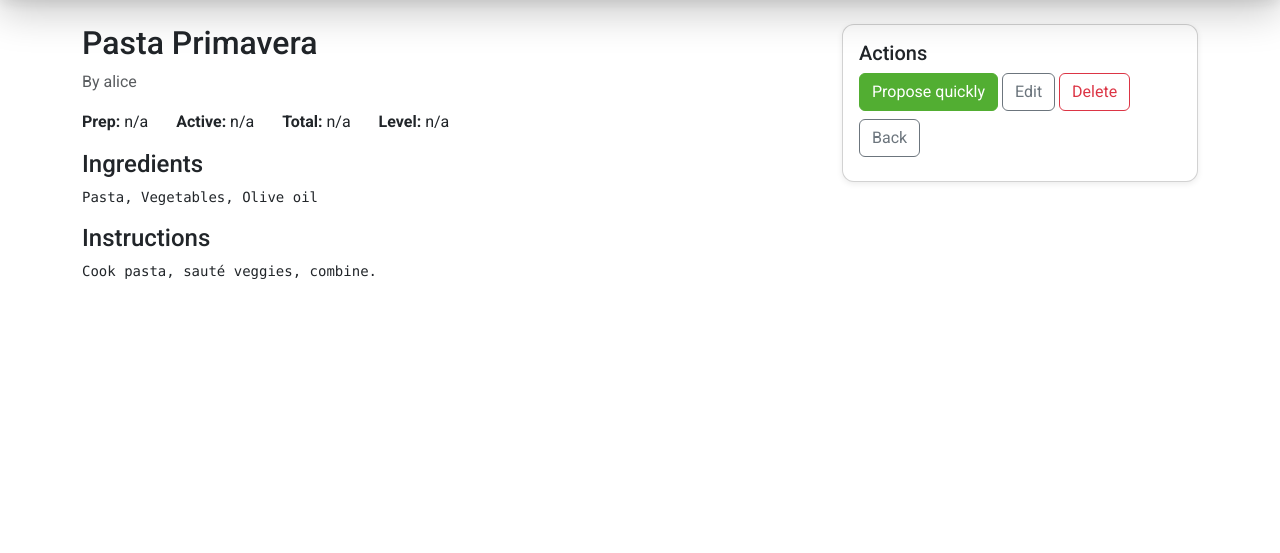
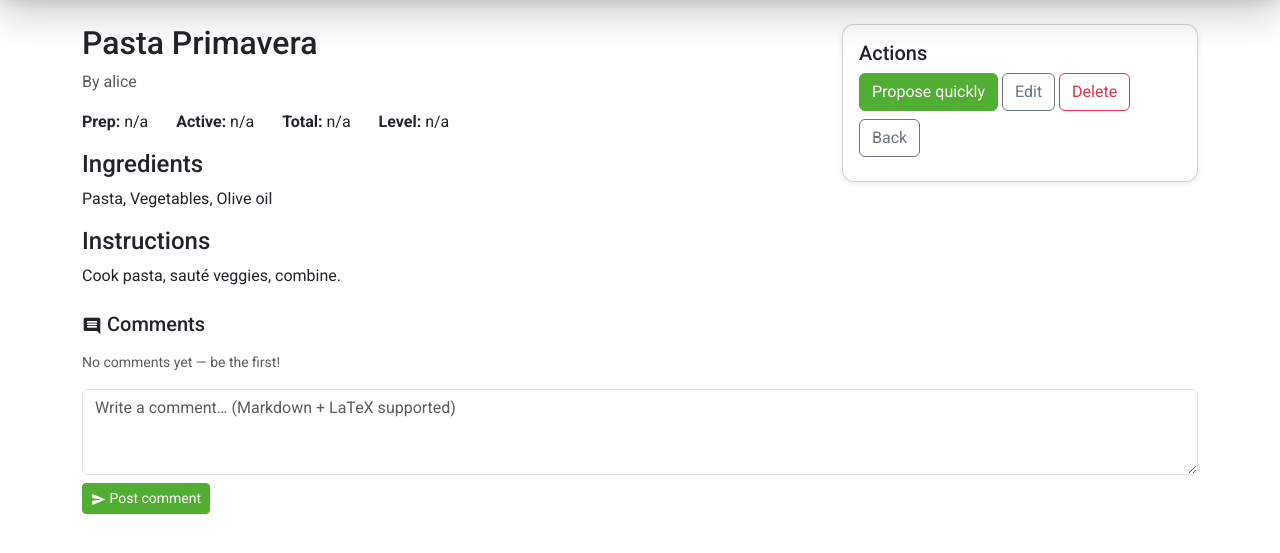
Before and after one commit to tmaiwald/ccm, a Flask app: page /recipe/1 in a window 1280 px wide. Shown: the part 62-615 px from the top of the page. Run offline with Flask 3, Linux system fonts and the light colour scheme; a user stored in the database is signed in; data comes from the database, SQL or seed files in the repository; data that the repository does not hold is empty; some libraries are stand-ins or nearby versions.

Commit message:
Recipe: markdown/LaTeX rendering + comment section with edit support

```diff
--- a/app/routes.py
+++ b/app/routes.py
@@ -1,6 +1,6 @@
 from flask import Blueprint, render_template, request, redirect, url_for, flash, current_app, g, send_from_directory, jsonify
 from . import db
-from .models import Recipe, Proposal, Participant, User, Message, MessageReaction, MailConfig, WebPushSubscription, Group, GroupMembership, GroupMessage, GroupMessageReaction, ShoppingItem, RegularMeal, RegularMealMessage, MealExpense, MealExpenseSplit
+from .models import Recipe, Proposal, Participant, User, Message, MessageReaction, MailConfig, WebPushSubscription, Group, GroupMembership, GroupMessage, GroupMessageReaction, ShoppingItem, RegularMeal, RegularMealMessage, MealExpense, MealExpenseSplit, RecipeComment
 from flask_login import current_user, login_required
 from datetime import date, timedelta, time
 from calendar import monthrange
@@ -1812,7 +1812,47 @@ def delete_recipe(recipe_id):
 @login_required
 def recipe_detail(recipe_id):
     r = Recipe.query.get_or_404(recipe_id)
-    return render_template('recipe_detail.html', recipe=r)
+    comments = RecipeComment.query.filter_by(recipe_id=recipe_id).order_by(RecipeComment.created_at.asc()).all()
+    return render_template('recipe_detail.html', recipe=r, comments=comments)
+
+
+@main.route('/recipe/<int:recipe_id>/comments/add', methods=['POST'])
+@login_required
+def recipe_comment_add(recipe_id):
+    Recipe.query.get_or_404(recipe_id)
+    content = request.form.get('content', '').strip()
+    if not content:
+        return redirect(url_for('main.recipe_detail', recipe_id=recipe_id) + '#comments')
+    db.session.add(RecipeComment(recipe_id=recipe_id, user_id=current_user.id, content=content))
+    db.session.commit()
+    return redirect(url_for('main.recipe_detail', recipe_id=recipe_id) + '#comments')
+
+
+@main.route('/recipe/<int:recipe_id>/comments/<int:comment_id>/edit', methods=['POST'])
+@login_required
+def recipe_comment_edit(recipe_id, comment_id):
+    c = RecipeComment.query.get_or_404(comment_id)
+    if c.recipe_id != recipe_id or (c.user_id != current_user.id and not current_user.is_admin):
+        abort(403)
+    content = request.form.get('content', '').strip()
+    if content:
+        c.content = content
+        c.edited = True
+        from datetime import datetime as _dt
+        c.updated_at = _dt.utcnow()
+        db.session.commit()
+    return redirect(url_for('main.recipe_detail', recipe_id=recipe_id) + f'#comment-{comment_id}')
+
+
+@main.route('/recipe/<int:recipe_id>/comments/<int:comment_id>/delete', methods=['POST'])
+@login_required
+def recipe_comment_delete(recipe_id, comment_id):
+    c = RecipeComment.query.get_or_404(comment_id)
+    if c.recipe_id != recipe_id or (c.user_id != current_user.id and not current_user.is_admin):
+        abort(403)
+    db.session.delete(c)
+    db.session.commit()
+    return redirect(url_for('main.recipe_detail', recipe_id=recipe_id) + '#comments')
 
 
 @main.route('/users')
--- a/app/templates/recipe_detail.html
+++ b/app/templates/recipe_detail.html
@@ -19,10 +19,10 @@
       </div>
 
       <h4>Ingredients</h4>
-      <pre>{{ recipe.ingredients }}</pre>
+      <div class="md-content">{{ recipe.ingredients | markdown }}</div>
 
-      <h4>Instructions</h4>
-      <pre>{{ recipe.instructions }}</pre>
+      <h4 class="mt-3">Instructions</h4>
+      <div class="md-content">{{ recipe.instructions | markdown }}</div>
 
     </div>
     <div class="col-md-4">
@@ -41,6 +41,80 @@
        </div>
      </div>
    </div>
+
+  {# ── Comments ── #}
+  <div class="mt-4" id="comments">
+    <h5 class="mb-3">
+      <span class="material-icons align-middle" style="font-size:20px;">comment</span>
+      Comments
+      {% if comments %}<span class="badge bg-secondary ms-1">{{ comments|length }}</span>{% endif %}
+    </h5>
+
+    {% if comments %}
+      {% for c in comments %}
+        <div class="border rounded p-3 mb-3" id="comment-{{ c.id }}">
+          <div class="small text-muted mb-2 d-flex align-items-center gap-2">
+            {% if c.user.avatar %}
+              <img src="{{ url_for('static', filename='uploads/'~c.user.avatar) }}"
+                   style="width:22px;height:22px;object-fit:cover;border-radius:4px;">
+            {% endif %}
+            <a href="{{ url_for('main.profile', user_id=c.user_id) }}" class="text-decoration-none text-muted fw-semibold">{{ c.user.username }}</a>
+            <span>·</span>
+            <span>{{ c.created_at.strftime('%d/%m/%y %H:%M') }}</span>
+            {% if c.edited %}
+              <span class="badge bg-light text-muted border" style="font-size:10px;">edited</span>
+            {% endif %}
+          </div>
+
+          {# View mode #}
+          <div class="md-content comment-view-{{ c.id }}">{{ c.content | markdown }}</div>
+
+          {# Edit form (hidden by default) #}
+          {% if current_user.is_authenticated and (c.user_id == current_user.id or current_user.is_admin) %}
+            <form method="post" action="{{ url_for('main.recipe_comment_edit', recipe_id=recipe.id, comment_id=c.id) }}"
+                  class="comment-edit-form-{{ c.id }} mt-2" style="display:none;">
+              <textarea name="content" class="form-control form-control-sm mb-2" rows="3">{{ c.content }}</textarea>
+              <div class="d-flex gap-2">
+                <button class="btn btn-sm btn-primary">Save</button>
+                <button type="button" class="btn btn-sm btn-outline-secondary"
+                        onclick="toggleCommentEdit({{ c.id }}, false)">Cancel</button>
+              </div>
+            </form>
+
+            <div class="d-flex gap-2 mt-2 comment-actions-{{ c.id }}">
+              <button class="btn btn-link btn-sm p-0 text-muted" style="font-size:12px;"
+                      onclick="toggleCommentEdit({{ c.id }}, true)">
+                <span class="material-icons" style="font-size:14px;vertical-align:middle;">edit</span> Edit
+              </button>
+              <form method="post" action="{{ url_for('main.recipe_comment_delete', recipe_id=recipe.id, comment_id=c.id) }}" class="d-inline">
+                <button class="btn btn-link btn-sm p-0 text-danger" style="font-size:12px;">
+                  <span class="material-icons" style="font-size:14px;vertical-align:middle;">delete_outline</span> Delete
+                </button>
+              </form>
+            </div>
+          {% endif %}
+        </div>
+      {% endfor %}
+    {% else %}
+      <p class="text-muted small">No comments yet — be the first!</p>
+    {% endif %}
+
+    {% if current_user.is_authenticated %}
+      <form method="post" action="{{ url_for('main.recipe_comment_add', recipe_id=recipe.id) }}" class="mt-2">
+        <textarea name="content" class="form-control mb-2" rows="3"
+                  placeholder="Write a comment… (Markdown + LaTeX supported)"></textarea>
+        <button class="btn btn-primary btn-sm">
+          <span class="material-icons" style="font-size:15px;vertical-align:middle;">send</span> Post comment
+        </button>
+      </form>
+    {% endif %}
+  </div>
+
+  {# KaTeX #}
+  <link rel="stylesheet" href="https://cdn.jsdelivr.net/npm/katex@0.16.11/dist/katex.min.css" crossorigin="anonymous">
+  <script defer src="https://cdn.jsdelivr.net/npm/katex@0.16.11/dist/katex.min.js" crossorigin="anonymous"></script>
+  <script defer src="https://cdn.jsdelivr.net/npm/katex@0.16.11/dist/contrib/auto-render.min.js" crossorigin="anonymous"
+    onload="document.querySelectorAll('.md-content').forEach(function(el){renderMathInElement(el,{delimiters:[{left:'$$',right:'$$',display:true},{left:'$',right:'$',display:false},{left:'\\(',right:'\\)',display:false},{left:'\\[',right:'\\]',display:true}],ignoredTags:['script','noscript','style','textarea','pre','code'],throwOnError:false});});"></script>
 
   <script>
   const proposeUrl = "{{ url_for('main.propose_recipe_js') }}";
@@ -63,5 +137,15 @@
     })
     .catch(()=> alert('Network error'));
   }
+
+  function toggleCommentEdit(id, show) {
+    document.querySelector('.comment-view-'    + id).style.display   = show ? 'none'  : '';
+    document.querySelector('.comment-edit-form-' + id).style.display = show ? ''      : 'none';
+    document.querySelector('.comment-actions-'  + id).style.display  = show ? 'none'  : '';
+    if (show) {
+      var ta = document.querySelector('.comment-edit-form-' + id + ' textarea');
+      if (ta) { ta.focus(); ta.setSelectionRange(ta.value.length, ta.value.length); }
+    }
+  }
   </script>
 {% endblock %}
```
Also changed, not shown: app/models.py (+15 -0 lines).
